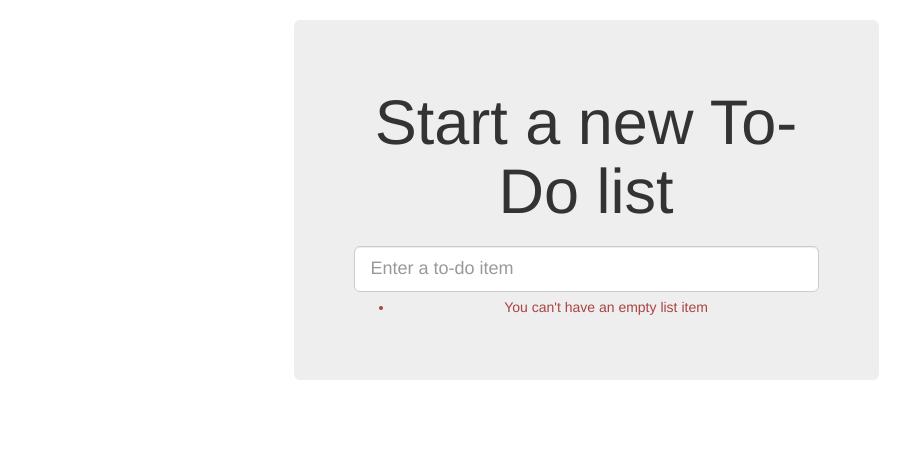
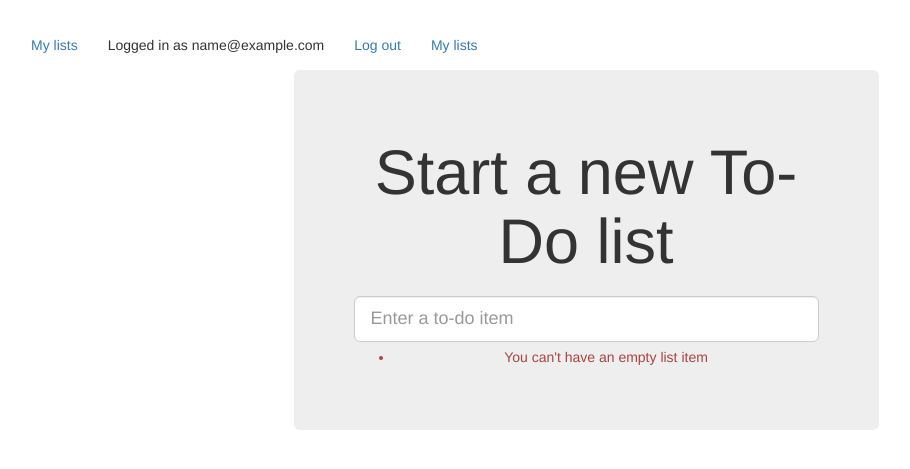
Before and after one commit to KareemAbuzaid/python-ttd-book, a Django app: page /lists/new in a window 1280 px wide. Shown: the part 52-521 px from the top of the page, without its empty margins (54-964 px from the left). Run offline with Django 3.2, Linux system fonts and the light colour scheme; the visitor is signed in with stand-in values (Sample User, id 1); some libraries are stand-ins or nearby versions.

Commit message:
url, placeholder view, and first-cut templates for my_lists

```diff
--- a/lists/templates/base.html
+++ b/lists/templates/base.html
@@ -31,6 +31,19 @@
 	  {% endif %}
         </div>
       </nav>
+
+      {% if user.email %}
+        <ul class="nav navbar-nav navbar-left">
+          <li><a href="#">My lists</a></li>
+	</ul>
+	<ul class="nav navbar-nav navbar-left">
+	  <li class="navbar-text">Logged in as {{ user.email }}</li>
+	  <li><a href="{% url 'logout' %}">Log out</a></li>
+	</ul>
+        <ul class="nav navbar-nav navbar-left">
+	  <li><a href="{% url 'my_lists' user.email %}">My lists</a></li>
+	</ul>
+      {% endif %}
 
       {% if messages %}
       	<div class="row">
@@ -70,6 +83,13 @@
         </div>
       </div>
 
+      <div class="row">
+        <div class="col-md-6 col-md-offset-3">
+          {% block extra_content %}
+          {% endblock %}
+        </div>
+      </div>
+
     </div>
         <script src="/static/list.js"></script>
 		<script>
--- a/lists/urls.py
+++ b/lists/urls.py
@@ -19,4 +19,5 @@ from lists import views
 urlpatterns = [
     url(r'^new$', views.new_list, name='new_list'),
     url(r'^(\d+)/$', views.view_list, name='view_list'),
+    url(r'^users/(.+)/$', views.my_lists, name='my_lists'),
 ]
--- a/lists/views.py
+++ b/lists/views.py
@@ -25,3 +25,6 @@ def new_list(request):
         return redirect(list_)
     else:
         return render(request, 'home.html', {'form': form})
+
+def my_lists(request, email):
+    return render(request, 'my_lists.html')
```
Also changed, not shown: lists/templates/my_lists.html (added, +14 -0 lines), lists/tests/test_views.py (+6 -0 lines).
